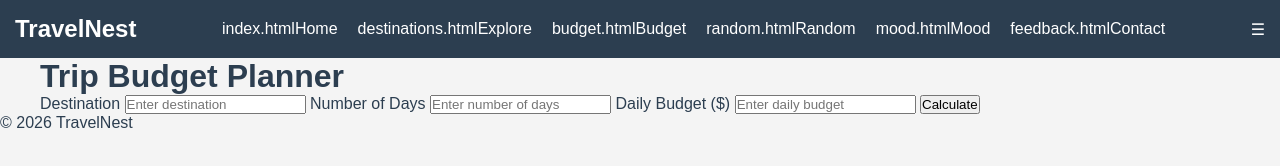
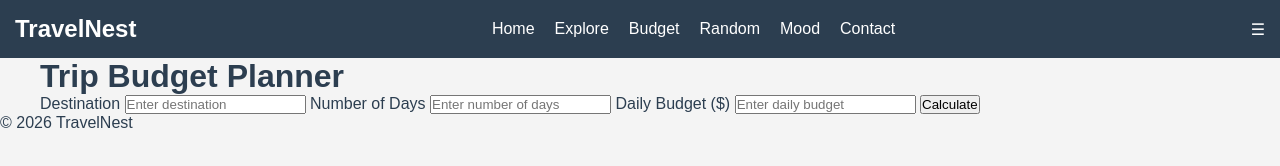
Before and after one commit to maheeshaamarasingha01-boop/travelnest-site, a plain HTML site: page budget.html in a window 1280 px wide. Drawn offline with Linux system fonts and the light colour scheme.

Commit message:
Add files via upload

```diff
--- a/budget.html
+++ b/budget.html
@@ -18,13 +18,13 @@
     <nav class="navbar">
         <div class="logo">TravelNest</div>
 
-        <ul class="nav-links">
-            <li>index.htmlHome</a></li>
-            <li>destinations.htmlExplore</a></li>
-            <li>budget.htmlBudget</a></li>
-            <li>random.htmlRandom</a></li>
-            <li>mood.htmlMood</a></li>
-            <li>feedback.htmlContact</a></li>
+       <ul class="nav-links">
+            <li><a href="index.html">Home</a></li>
+            <li><a href="destinations.html">Explore</a></li>
+            <li><a href="budget.html">Budget</a></li>
+            <li><a href="random.html">Random</a></li>
+            <li><a href="mood.html">Mood</a></li>
+            <li><a href="feedback.html">Contact</a></li>
         </ul>
 
         <div class="hamburger">☰</div>
```
